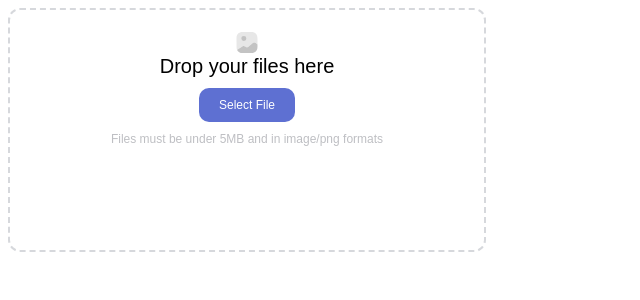
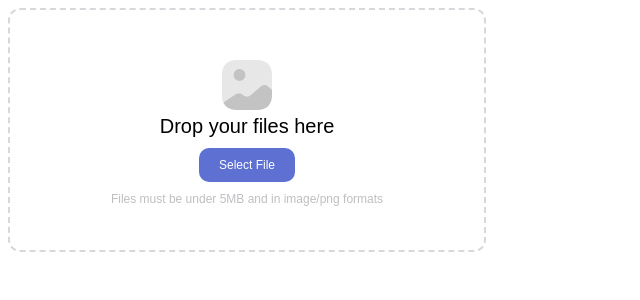
Before and after one commit to JaxThePrime/vue3-dropzone, a Vue app: page / in a window 1280 px wide. Shown: the top 300 px of the page, without its empty margins (0-640 px from the left). Built offline with nearby package versions, Linux system fonts and the light colour scheme.

Commit message:
Fix placeholder img size

```diff
--- a/package.json
+++ b/package.json
@@ -2,7 +2,7 @@
   "name": "@jaxtheprime/vue3-dropzone",
   "description": "Vue simple dropzone",
   "private": false,
-  "version": "3.3.2",
+  "version": "3.3.3",
   "author": "Emad Moghimi <jaxtheprime@gmail.com>",
   "license": "MIT",
   "type": "module",
--- a/src/components/PlaceholderImage.vue
+++ b/src/components/PlaceholderImage.vue
@@ -5,7 +5,7 @@
       height="60"
       viewBox="0 0 24 24"
       fill="none"
-    class="transition-all decoration-neutral-150 ease-linear"
+      style="flex-shrink: 0"
   >
     <path
         opacity=".4"
--- a/src/components/Vue3Dropzone.vue
+++ b/src/components/Vue3Dropzone.vue
@@ -60,7 +60,7 @@
 
       <!-- Files previews inside -->
       <PreviewSlot
-          v-if="previewPosition === 'inside'"
+          v-if="previewPosition === 'inside' && previewProps.files.length"
           v-bind="previewProps"
           @removeFile="removeFile"
       >
@@ -78,7 +78,7 @@
     ></div>
 
     <!-- Files previews outside -->
-    <div class="mt-5" v-if="previewPosition === 'outside'">
+    <div class="mt-5" v-if="previewPosition === 'outside' && previewProps.files.length">
       <PreviewSlot v-bind="previewProps" @removeFile="removeFile">
         <template #preview="previewProps">
           <slot name="preview" v-bind="previewProps"></slot>
@@ -89,7 +89,7 @@
 </template>
 
 <script setup>
-import {computed, defineExpose, ref, watchEffect} from "vue";
+import {computed, ref, watchEffect} from "vue";
 import PlaceholderImage from "./PlaceholderImage.vue";
 import PreviewSlot from "./PreviewSlot.vue";
 
```
Lines whose indentation alone changed are shown as unchanged.
